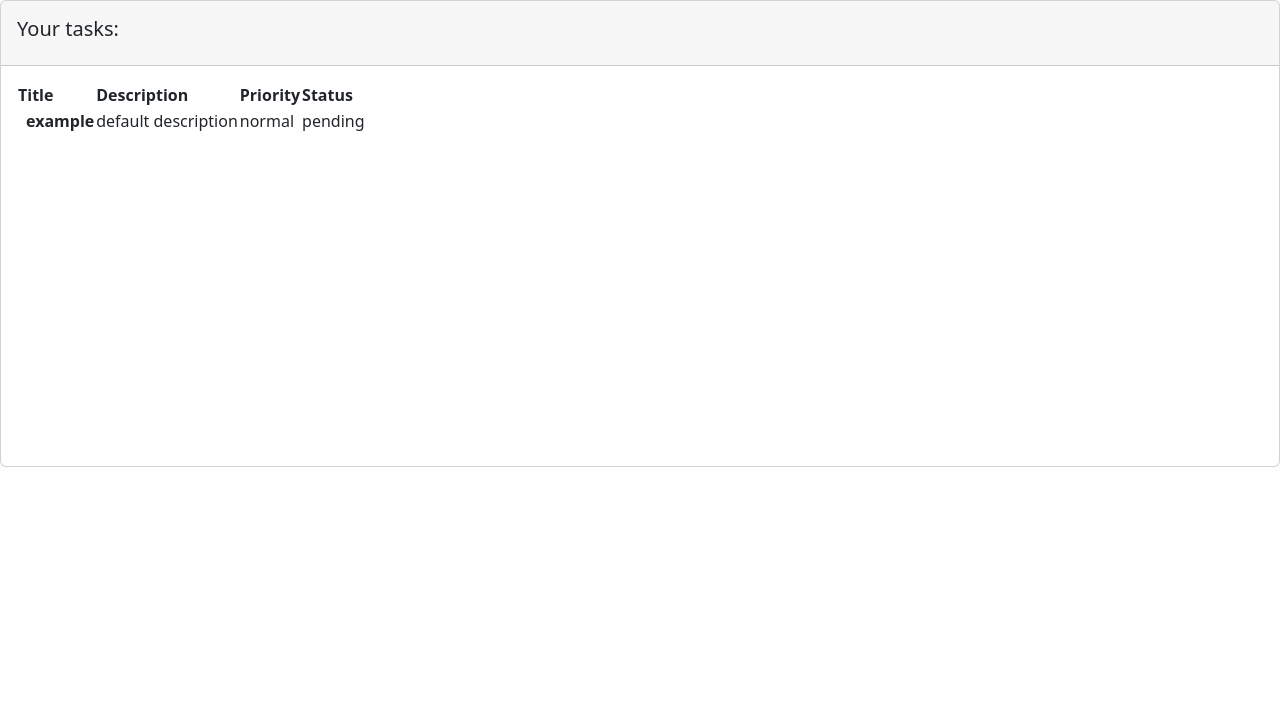
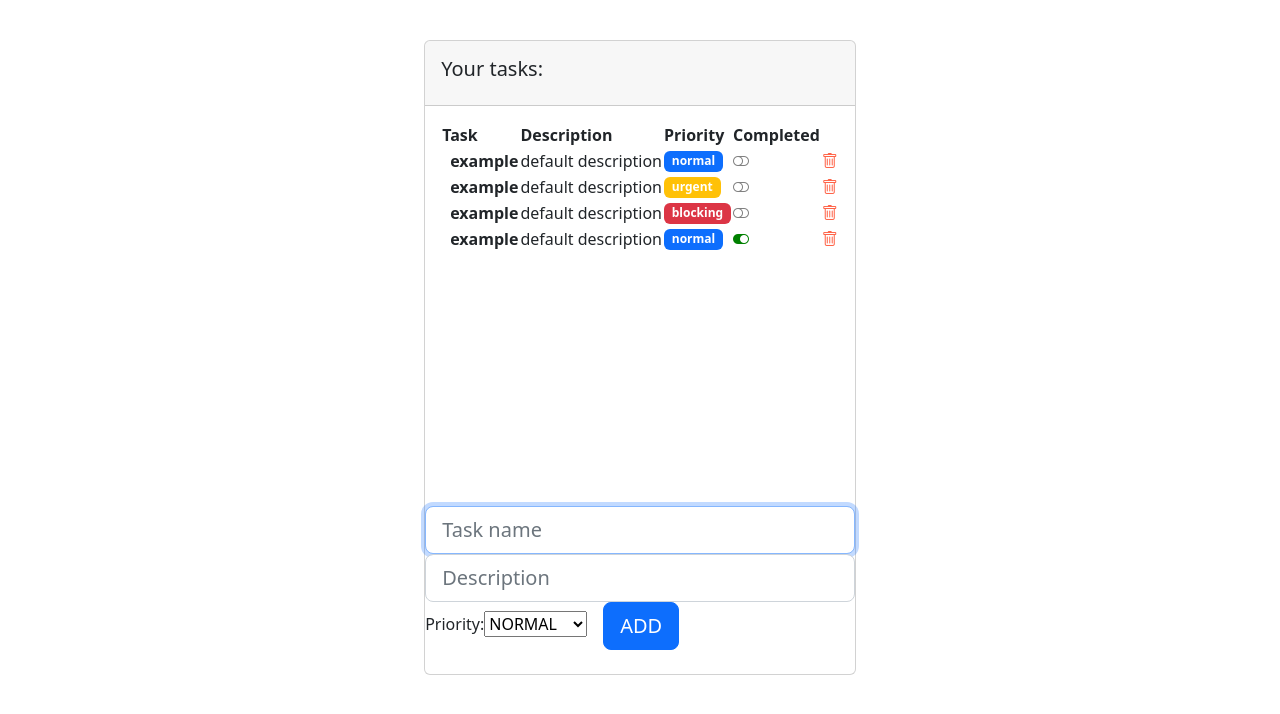
Before and after one commit to ramiroguillen/list-flow, a React (Create React App) app: page / in a window 1280 px wide. Shown: the top 714 px of the page. Built offline with nearby package versions, Linux system fonts and the light colour scheme.

Commit message:
delete, create, update tasks functionality + icons

```diff
--- a/package.json
+++ b/package.json
@@ -8,6 +8,7 @@
     "@testing-library/user-event": "^13.5.0",
     "bootstrap": "^5.2.0",
     "bootstrap-icons": "^1.9.1",
+    "node-sass": "^7.0.1",
     "react": "^18.2.0",
     "react-dom": "^18.2.0",
     "react-scripts": "5.0.1"
--- /dev/null
+++ b/src/App.css
@@ -0,0 +1,6 @@
+body{
+    display: flex;
+    align-items: center;
+    justify-content: center;
+    padding: 40px 0;
+}
--- a/src/App.js
+++ b/src/App.js
@@ -2,6 +2,8 @@
 import React from 'react';
 // components
 import TaskList from './components/containers/TaskList/TaskList';
+// styles
+import './App.css';
 
 function App() {
   return (
--- a/src/components/containers/TaskList/TaskList.jsx
+++ b/src/components/containers/TaskList/TaskList.jsx
@@ -5,13 +5,17 @@ import { LEVELS } from '../../../models/levels.enum';
 import { Task } from '../../../models/task.class';
 // components
 import TaskComponent from '../../pures/TaskComponent/TaskComponent';
+import NewTaskForm from '../../pures/forms/NewTaskForm/NewTaskForm';
 
 const TaskList = () => {
 
-  const defaultTask = new Task('example', 'default description', false, LEVELS.NORMAL);
+  const task1 = new Task(1, 'example', 'default description', false, LEVELS.NORMAL);
+  const task2 = new Task(2, 'example', 'default description', false, LEVELS.URGENT);
+  const task3 = new Task(3, 'example', 'default description', false, LEVELS.BLOCKING);
+  const task4 = new Task(4, 'example', 'default description', true, LEVELS.NORMAL);
 
   // states
-  const [tasks, setTasks] = useState([]);
+  const [tasks, setTasks] = useState([task1, task2, task3, task4]);
   const [loading, setLoading] = useState(true);
 
   // lifecycle control
@@ -23,31 +27,61 @@ const TaskList = () => {
     }
   }, [tasks]);
 
+  // changes states of tasks
+  function completeTask(id) {
+    const tempTasks = [...tasks];
+    const task = tempTasks.find((task) => task.id === id);
+    task.completed = !task.completed;
+    setTasks(tempTasks);
+  }
+
+  // removes a task
+  function removeTask(id) {
+    const tempTasks = [...tasks];
+    setTasks(tempTasks.filter((task) => task.id !== id));
+  }
+
+  // adds a task
+  function addTask(task) {
+    const tempTasks = [...tasks];
+    task.id = tempTasks.length + 1
+    tempTasks.push(task);
+    setTasks(tempTasks);
+  }
+
   return (
-    <>
+    <section id="tasks">
       <div className='col-12'>
         <div className='card'>
           <div className='card-header p-3'>
             <h5>Your tasks:</h5>
           </div>
-          <div className='card-body' data-mdb-perfect-scrollbar='true' style={{ position: 'relative', height: '400px' }}>
-            <table>
+          <div
+            className='card-body'
+            data-mdb-perfect-scrollbar='true'
+            style={{ position: 'relative', height: '400px' }}
+          >
+            <table className='w-100'>
               <thead>
                 <tr>
-                  <th scope='col'>Title</th>
-                  <th scope='col'>Description</th>
-                  <th scope='col'>Priority</th>
-                  <th scope='col'>Status</th>
+                  <th scope='col' className='col-2'>Task</th>
+                  <th scope='col' className='col-6'>Description</th>
+                  <th scope='col' className='col-2'>Priority</th>
+                  <th scope='col' className='col-2'>Completed</th>
+                  <th scope='col' className='col'></th>
                 </tr>
               </thead>
               <tbody>
-                <TaskComponent task={defaultTask} />
+                {tasks.map(
+                  (task) => <TaskComponent task={task} key={task.id} complete={completeTask} remove={removeTask} />
+                )}
               </tbody>
             </table>
           </div>
+          <NewTaskForm add={addTask} />
         </div>
       </div>
-    </>
+    </section>
   );
 }
 
--- a/src/components/pures/TaskComponent/TaskComponent.jsx
+++ b/src/components/pures/TaskComponent/TaskComponent.jsx
@@ -3,8 +3,11 @@ import React, { useEffect } from 'react';
 import PropTypes from 'prop-types';
 // models
 import { Task } from '../../../models/task.class';
+import { LEVELS } from '../../../models/levels.enum';
+// styles
+import './TaskComponent.scss';
 
-const TaskComponent = ({ task }) => {
+const TaskComponent = ({ task, complete, remove }) => {
 
     // lifecycle control
     useEffect(() => {
@@ -14,18 +17,60 @@ const TaskComponent = ({ task }) => {
         }
     }, [task]);
 
+    // returns a badge depending on task's priority
+    function taskLevelBadge() {
+        switch (task.level) {
+            case LEVELS.NORMAL:
+                return (<h6 className='mb-0'><span className='badge bg-primary'>{task.level}</span></h6>);
+            case LEVELS.URGENT:
+                return (<h6 className='mb-0'><span className='badge bg-warning'>{task.level}</span></h6>);
+            case LEVELS.BLOCKING:
+                return (<h6 className='mb-0'><span className='badge bg-danger'>{task.level}</span></h6>);
+            default:
+                break;
+        }
+    }
+
+    // returns an icon depending on task's completion level
+    function taskIcon() {
+        if (task.completed) {
+            return (
+                <i
+                    onClick={() => complete(task.id)}
+                    className='bi-toggle-on task-icon'
+                    style={{ color: 'green' }}
+                ></i>
+            );
+        } else {
+            return (
+                <i
+                    onClick={() => complete(task.id)}
+                    className='bi-toggle-off task-icon'
+                    style={{ color: 'grey' }}
+                ></i>
+            );
+        }
+    }
+
     return (
         <tr className='fw-normal'>
             <th><span className='ms-2'>{task.name}</span></th>
             <td className='align-middle'><span>{task.description}</span></td>
-            <td className='align-middle'><span>{task.level}</span></td>
-            <td className='align-middle'><span>{task.completed ? 'completed' : 'pending'}</span></td>
+            <td className='align-middle'>{taskLevelBadge()}</td>
+            <td className='align-middle'>{taskIcon()}</td>
+            <td><i
+                onClick={() => remove(task.id)}
+                className='bi-trash task-icon'
+                style={{ color: 'tomato' }}
+            ></i></td>
         </tr>
     );
 }
 
 TaskComponent.propTypes = {
-    task: PropTypes.instanceOf(Task)
+    task: PropTypes.instanceOf(Task).isRequired,
+    complete: PropTypes.func.isRequired,
+    remove: PropTypes.func.isRequired,
 }
 
 export default TaskComponent;
--- /dev/null
+++ b/src/components/pures/TaskComponent/TaskComponent.scss
@@ -0,0 +1,3 @@
+.task-icon{
+    cursor: pointer;
+}
--- /dev/null
+++ b/src/components/pures/forms/NewTaskForm/NewTaskForm.jsx
@@ -0,0 +1,65 @@
+// libraries
+import React, { useRef } from 'react';
+import PropTypes from 'prop-types';
+// models
+import { LEVELS } from '../../../../models/levels.enum';
+import { Task } from '../../../../models/task.class';
+
+const NewTaskForm = ({ add }) => {
+
+    const nameRef = useRef('');
+    const descriptionRef = useRef('');
+    const levelRef = useRef(LEVELS.NORMAL);
+
+    function addTask(e) {
+        e.preventDefault();
+        const newTask = new Task(
+            null,
+            nameRef.current.value,
+            descriptionRef.current.value,
+            false,
+            levelRef.current.value
+        )
+        add(newTask);
+    }
+
+    return (
+        <form
+            onSubmit={addTask}
+            className='d-flex justify-content-center align-items-center mb-4'>
+            <div className='form-outline flex-fill'>
+                <input
+                    ref={nameRef}
+                    id='inputName'
+                    type='text'
+                    className='form-control form-control-lg'
+                    required
+                    autoFocus
+                    placeholder='Task name'
+                />
+                <input
+                    ref={descriptionRef}
+                    id='inputDescription'
+                    type='text'
+                    className='form-control form-control-lg'
+                    required
+                    placeholder='Description'
+                />
+                <label htmlFor='selectPriority' className='sr-only'>Priority:
+                    <select ref={levelRef} defaultValue={LEVELS.NORMAL} id='selectPriority'>
+                        <option value={LEVELS.NORMAL}>NORMAL</option>
+                        <option value={LEVELS.URGENT}>URGENT</option>
+                        <option value={LEVELS.BLOCKING}>BLOCKING</option>
+                    </select>
+                </label>
+                <button type='submit' className='btn btn-primary btn-lg ms-3'>ADD</button>
+            </div>
+        </form>
+    );
+}
+
+NewTaskForm.propTypes = {
+    add: PropTypes.func.isRequired,
+}
+
+export default NewTaskForm;
--- a/src/models/levels.enum.js
+++ b/src/models/levels.enum.js
@@ -1,5 +1,5 @@
 export const LEVELS = {
     NORMAL: 'normal',
-    URGENTE: 'urgent',
+    URGENT: 'urgent',
     BLOCKING: 'blocking',
 };
--- a/src/models/task.class.js
+++ b/src/models/task.class.js
@@ -1,12 +1,14 @@
 import { LEVELS } from './levels.enum';
 
 export class Task {
+    id = '';
     name = '';
     description = '';
     completed = false;
     level = LEVELS.NORMAL;
 
-    constructor(name, description, completed, level) {
+    constructor(id, name, description, completed, level) {
+        this.id = id;
         this.name = name;
         this.description = description;
         this.completed = completed;
```
Also changed, not shown: 1 other file (tests, documents, lock files or other folders).
